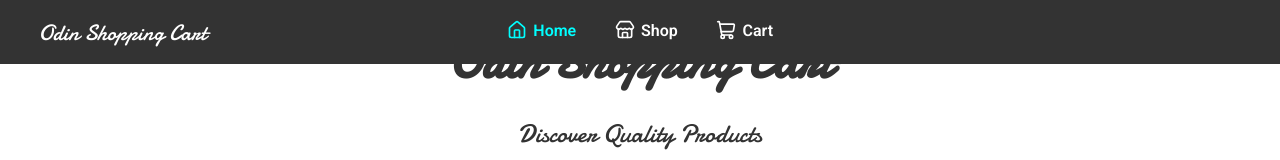
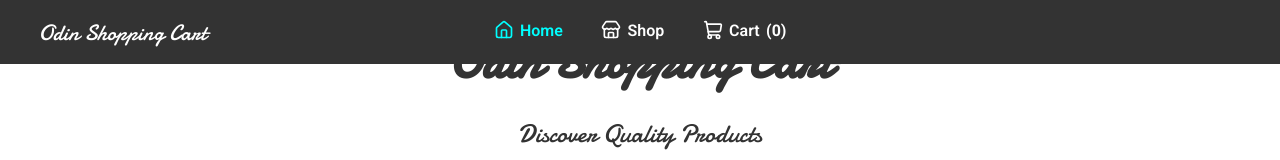
Before and after one commit to Daik102/shopping-cart, a React (Vite) app: page / in a window 1280 px wide. Shown: the top 160 px of the page. Built offline with nearby package versions, Linux system fonts and the light colour scheme.

Commit message:
Display zero when the cart is empty

```diff
--- a/src/components/Navbar/Navbar.jsx
+++ b/src/components/Navbar/Navbar.jsx
@@ -31,7 +31,7 @@ function Navbar({ cartCount }) {
         <span className={styles.cartLinkContent}>
           <ShoppingCart className={styles.cartIcon} size={20} aria-hidden="true" />
           Cart
-          {cartCount > 0 && <span className={styles.badge}>({cartCount})</span>}
+          <span className={styles.badge}>({cartCount})</span>
         </span>
       </NavLink>
     </nav>
```
